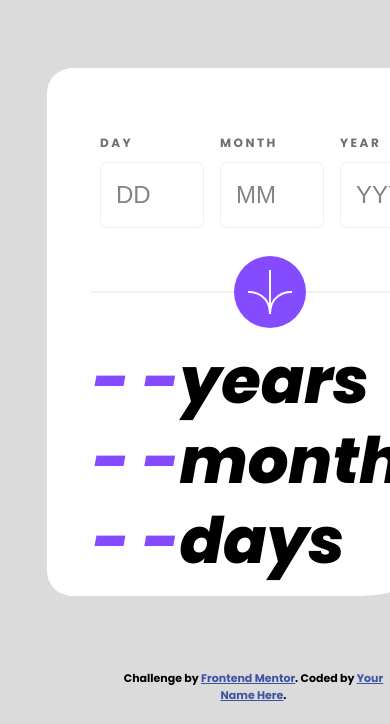
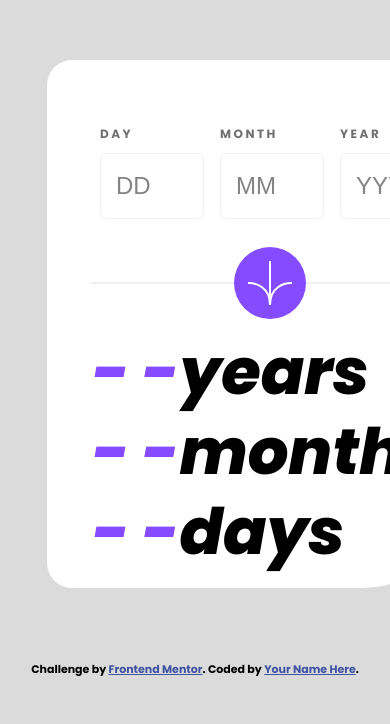
Before and after one commit to akhilomeella/.github.io, a plain HTML site: page age-calculator-app/index.html in a window 390 px wide. Shown: the part 120-844 px from the top of the page. Drawn offline with Linux system fonts and the light colour scheme.

Commit message:
fixed attribution font-size

```diff
--- a/age-calculator-app/style.css
+++ b/age-calculator-app/style.css
@@ -124,12 +124,14 @@ span {
 }
 
 @media only screen and (max-width: 600px) {
+html{
+  margin: 0;
+  padding: 0;
+}
+
   .main{
-
-
     margin: 30px 30px 0 6em;
     padding: 30px 20px 0 6em;
-
     display: flex;
     justify-content: center;
     align-items: center;
@@ -197,9 +199,9 @@ span {
   }
 
   .attribution{
-    font-size: 8px;
-    position: absolute;
-    left: 30%;
-    word-wrap: none;
+    font-size: 6px;
+
+
+
   }
 }
```
